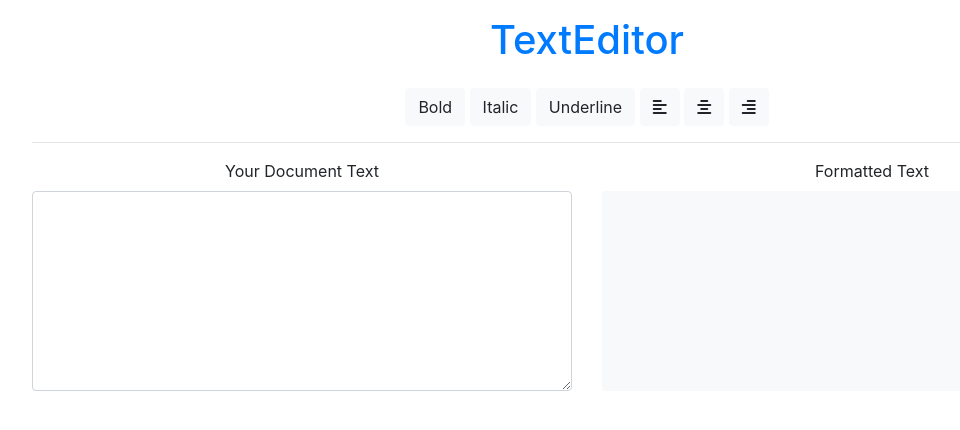
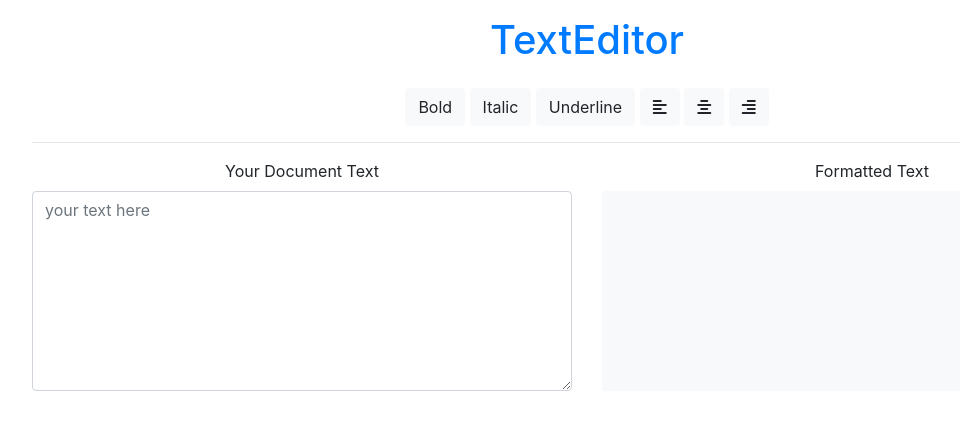
Before and after one commit to seniorteck/TextEditor-Formatter, a plain HTML site: page index.html in a window 1280 px wide. Shown: the whole page, without its empty margins (53-1013 px from the left). Drawn offline with nearby package versions, Linux system fonts and the light colour scheme.

Commit message:
added placeholder"

```diff
--- a/index.html
+++ b/index.html
@@ -26,7 +26,7 @@
           <div class="col">
             <div class="form-group">
               <label for="text-input">Your Document Text</label>
-              <textarea class="form-control" id="text-input" onkeydown="updateText()" rows="3"></textarea>
+              <textarea class="form-control" id="text-input" onkeydown="updateText()" rows="3" placeholder="your text here"></textarea>
           </div>
           </div>
           <div class="col">
```
